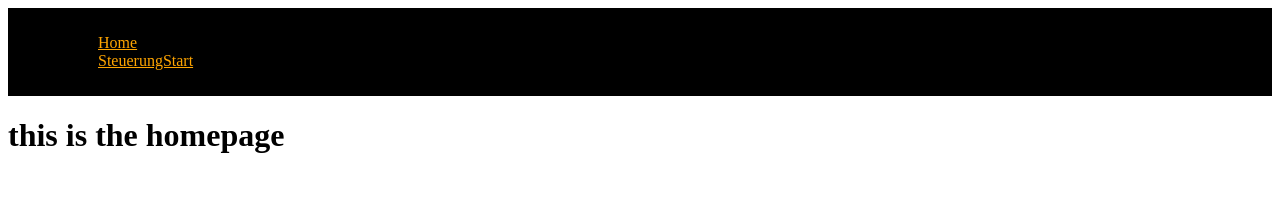
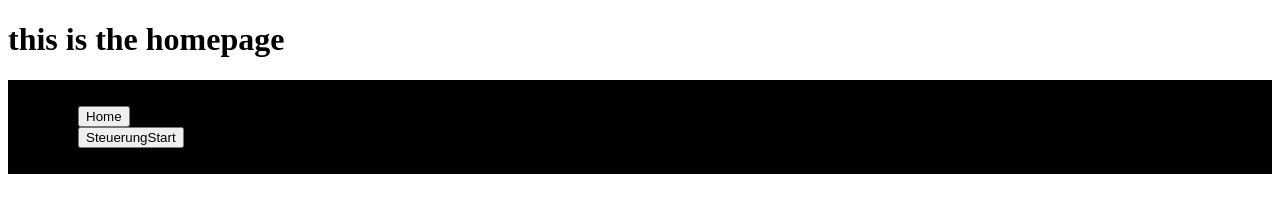
Before and after one commit to juck3maecht1g/beispielstruktur, a React app: page / in a window 1280 px wide. Built offline with nearby package versions, Linux system fonts and the light colour scheme.

Commit message:
navbar button

```diff
--- a/src/view/Layout.tsx
+++ b/src/view/Layout.tsx
@@ -5,8 +5,8 @@ import Navbar from "./components/Navbar";
 const Layout = () => {
   return (
     <>
+      <Outlet />
       <Navbar />
-      <Outlet />
     </>
   );
 };
--- a/src/view/components/Navbar.tsx
+++ b/src/view/components/Navbar.tsx
@@ -1,5 +1,5 @@
 import React from "react";
-import { BrowserRouter, Route, Link } from "react-router-dom";
+import {Link} from "react-router-dom";
 import './Styles.css';
 
 function Navbar() {
@@ -7,10 +7,14 @@ function Navbar() {
     <nav className="Navbar">
       <ul>
         <li>
-            <Link className="Link" to="">Home</Link>
+            <Link to="">
+              <button> Home </button>
+            </Link>
         </li>
         <li>
-            <Link className="Link" to="/SteuerungStart">SteuerungStart</Link>
+            <Link to="/SteuerungStart">
+              <button> SteuerungStart </button>
+            </Link>
         </li>
       </ul>
     </nav>
--- a/src/view/components/Styles.css
+++ b/src/view/components/Styles.css
@@ -15,9 +15,5 @@
 }
 .Navbar{
     background-color: black;
-    color: black;
-    padding: 10px 50px;
+    padding: 10px 30px;
 }
-.Link{
-    color: orange;
-}
```
Also changed, not shown: src/view/components/NavigationButton.tsx (added).
